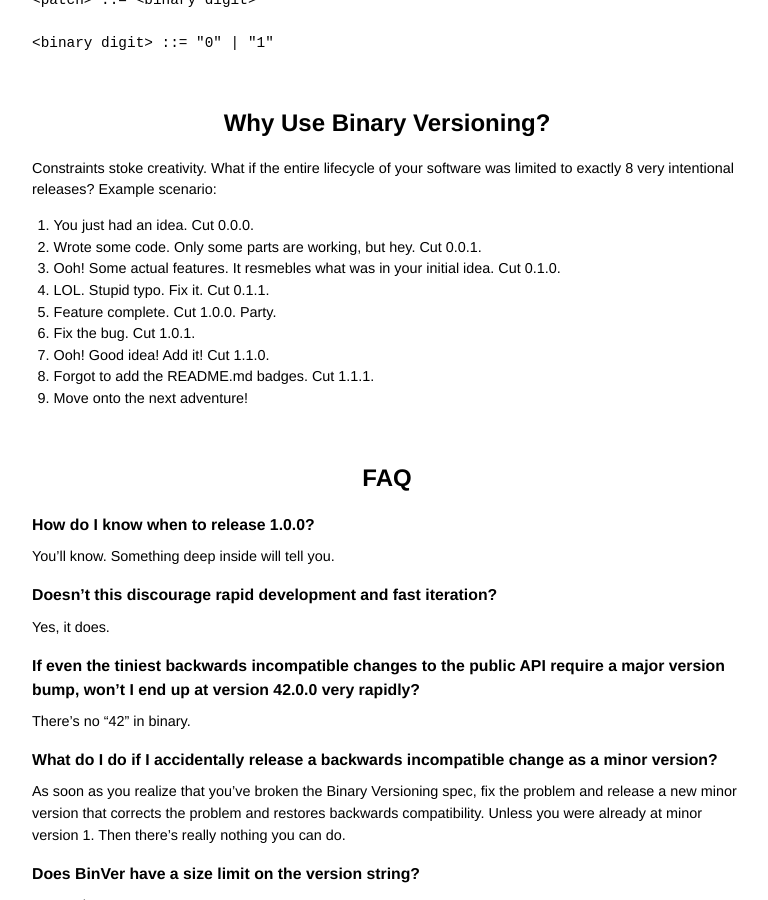
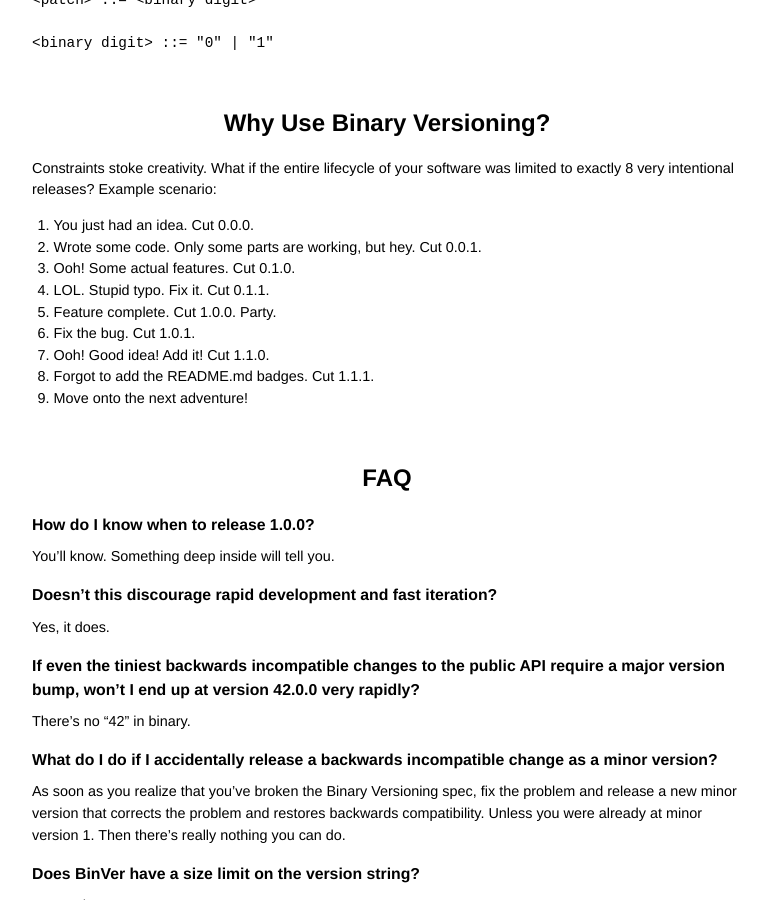
Before and after one commit to atesgoral/binver.org, a Jekyll site: the page built from index.md, in a window 1280 px wide and 900 px high, scrolled down 2141 px. Shown: the whole window, without its empty margins (253-1021 px from the left). Built offline with Jekyll 4.4.1, drawn with Linux system fonts in a browser that asks for light colours; our own code applies the rules of GitHub Pages for plain Markdown files.

Commit message:
Remove typo

```diff
--- a/index.md
+++ b/index.md
@@ -109,7 +109,7 @@ limited to exactly 8 very intentional releases? Example scenario:
 
 1. You just had an idea. Cut 0.0.0.
 1. Wrote some code. Only some parts are working, but hey. Cut 0.0.1.
-1. Ooh! Some actual features. It resmebles what was in your initial idea. Cut 0.1.0.
+1. Ooh! Some actual features. Cut 0.1.0.
 1. LOL. Stupid typo. Fix it. Cut 0.1.1.
 1. Feature complete. Cut 1.0.0. Party.
 1. Fix the bug. Cut 1.0.1.
```
Also changed, not shown: spec/v1.0.0.md (+1 -1 lines).
